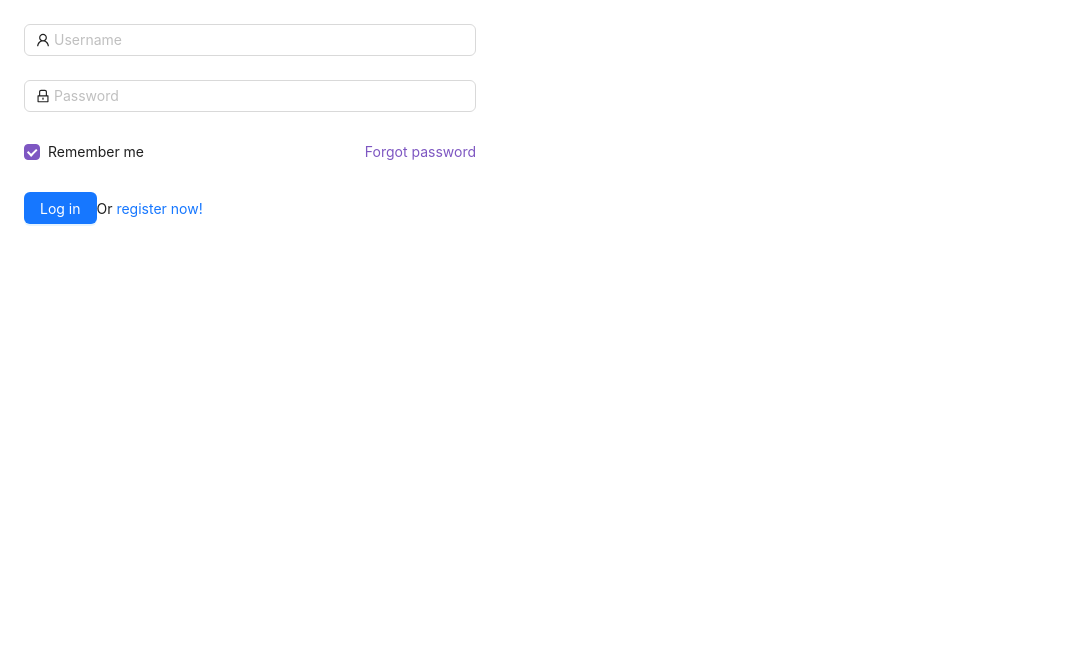
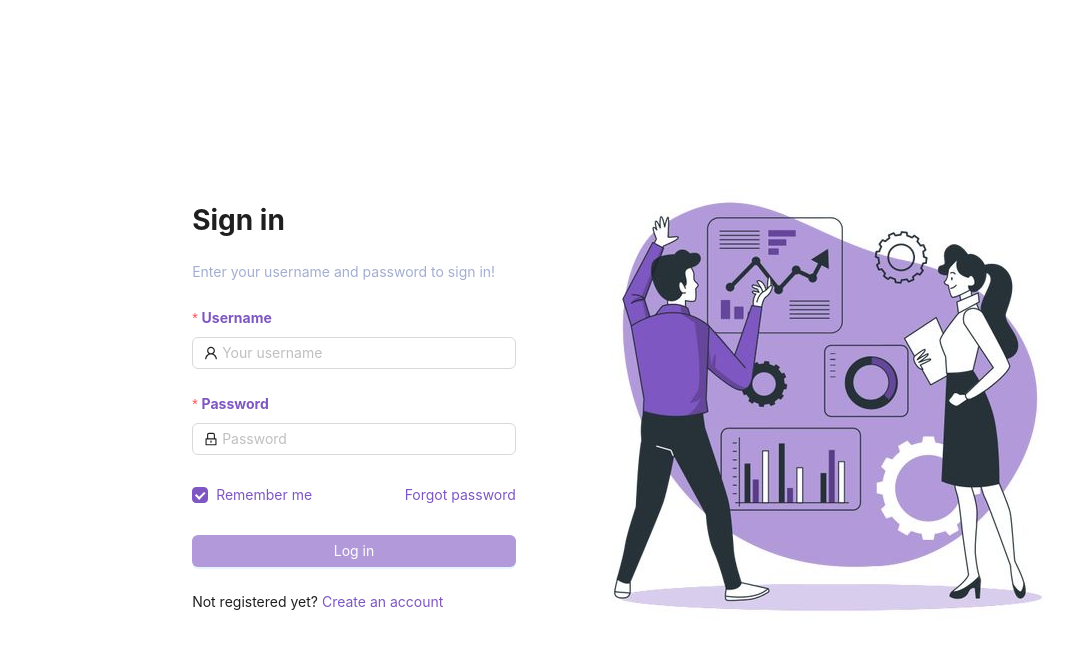
Before and after one commit to thungan1909/likelion-final-project, a React (Create React App) app: page / in a window 1280 px wide. Shown: the top 650 px of the page, without its empty margins (0-1081 px from the left). Built offline with nearby package versions, Linux system fonts and the light colour scheme.

Commit message:
login UI

```diff
--- a/src/index.css
+++ b/src/index.css
@@ -1,13 +1,3 @@
 body {
-  margin: 0;
-  font-family: -apple-system, BlinkMacSystemFont, 'Segoe UI', 'Roboto', 'Oxygen',
-    'Ubuntu', 'Cantarell', 'Fira Sans', 'Droid Sans', 'Helvetica Neue',
-    sans-serif;
-  -webkit-font-smoothing: antialiased;
-  -moz-osx-font-smoothing: grayscale;
+  background-color: #FFF;
 }
-
-code {
-  font-family: source-code-pro, Menlo, Monaco, Consolas, 'Courier New',
-    monospace;
-}
--- a/src/pages/Login/login.jsx
+++ b/src/pages/Login/login.jsx
@@ -1,17 +1,44 @@
 import { LockOutlined, UserOutlined } from "@ant-design/icons";
-import { Button, Checkbox, Form, Input } from "antd";
+import { Button, Checkbox, Form, Input, Space } from "antd";
+import LoginImg from "../../assets/img/login-img.jpg";
 import "./login.css";
 
 export default function Login() {
   const onFinish = (value) => {};
   return (
+    <Space
+      style={{
+        width: "100%",
+        minHeight: "100vh",
+        display: "flex",
+        justifyContent: "center",
+        alignItems: "center",
+      }}
+    >
       <Form
         name="loginForm"
         className="login-form"
         initialValues={{ remember: true }}
         onFinish={onFinish}
+        layout="vertical"
       >
+        <h1>Sign in</h1>
+        <span style={{ color: "#A3AED0" }}>
+          Enter your username and password to sign in!
+        </span>
+
         <Form.Item
+          style={{ marginTop: "24px" }}
+          label={
+            <label
+              style={{
+                color: "#7e57c2",
+                fontWeight: "bold",
+              }}
+            >
+              Username
+            </label>
+          }
           name="username"
           rules={[
             {
@@ -22,10 +49,21 @@ export default function Login() {
         >
           <Input
             prefix={<UserOutlined className="site-form-item-icon" />}
-          placeholder="Username"
+            placeholder="Your username"
           />
         </Form.Item>
+
         <Form.Item
+          label={
+            <label
+              style={{
+                color: "#7e57c2",
+                fontWeight: "bold",
+              }}
+            >
+              Password
+            </label>
+          }
           name="password"
           rules={[
             {
@@ -42,7 +80,7 @@ export default function Login() {
         </Form.Item>
         <Form.Item>
           <Form.Item name="remember" valuePropName="checked" noStyle>
-          <Checkbox>Remember me</Checkbox>
+            <Checkbox style={{ color: "#7e57c2" }}>Remember me</Checkbox>
           </Form.Item>
 
           <a className="login-form-forgot" href="">
@@ -51,11 +89,27 @@ export default function Login() {
         </Form.Item>
 
         <Form.Item>
-        <Button type="primary" htmlType="submit" className="login-form-button">
+          <Button
+            type="primary"
+            htmlType="submit"
+            className="login-form-button"
+            style={{
+              backgroundColor: "#b299da",
+              width: "100%",
+              marginBottom: "24px",
+            }}
+          >
             Log in
           </Button>
-        Or <a href="">register now!</a>
+          Not registered yet?{" "}
+          <a href="" style={{ color: "#7e57c2" }}>
+            Create an account
+          </a>
         </Form.Item>
       </Form>
+      <Space>
+        <img src={LoginImg}></img>
+      </Space>
+    </Space>
   );
 }
```
Also changed, not shown: src/assets/img/6308.jpg (added), src/assets/img/login-img.jpg (added). Lines whose indentation alone changed are shown as unchanged.
